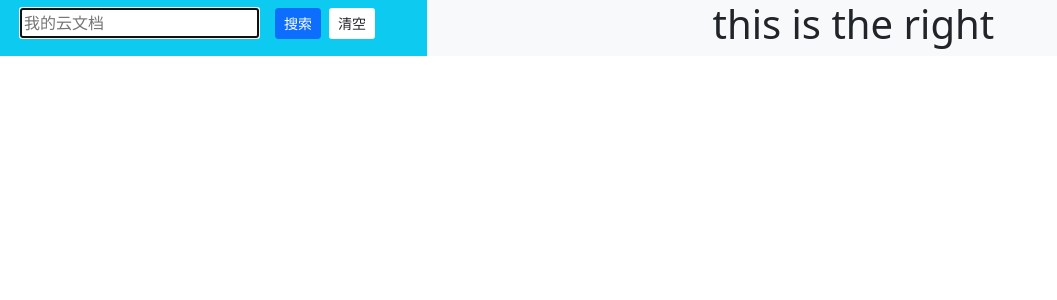
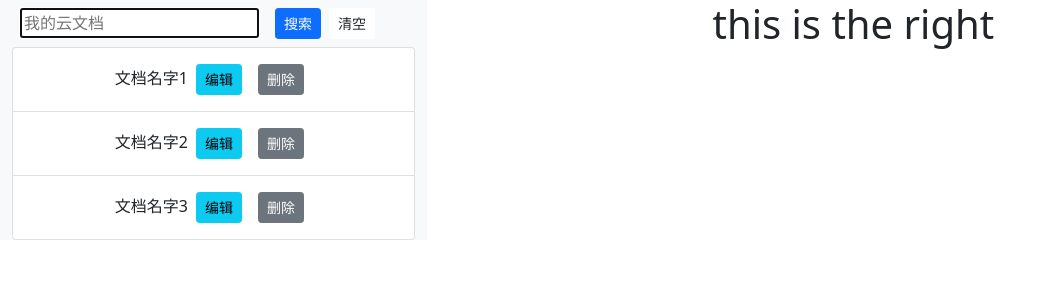
Before and after one commit to renyanLemon/cloud-doc, a React (Create React App) app: page / in a window 1280 px wide. Shown: the top 300 px of the page, without its empty margins (0-1057 px from the left). Built offline with nearby package versions, Linux system fonts and the light colour scheme.

Commit message:
feat:文章列表

```diff
--- a/main.js
+++ b/main.js
@@ -5,8 +5,7 @@ let mainWindow
 
 app.on('ready', () => {
   mainWindow = new BrowserWindow({
-    width: 1024,
-    height: 680,
+    fullscreen: true,
     webPreferences: {
       // nodeIntegration true 可以使用nodejs api
       nodeIntegration: true,
--- a/src/App.js
+++ b/src/App.js
@@ -1,20 +1,24 @@
 import './App.css';
 import 'bootstrap/dist/css/bootstrap.min.css'
 import { FileSearch } from './components/FileSearch'
+import { FileList } from './components/FileList'
 
 function App() {
   return (
     <div className="App container-fluid">
       <div className='row'>
-        <div className='col-4 bg-info left-panel'>
+        <div className='col-4 bg-light left-panel'>
           <FileSearch
           title='我的云文档'
           onFileSearch={(value) => {
             console.log(1111,value)
           }}>
           </FileSearch>
+          <FileList>
+
+          </FileList>
         </div>
-        <div className='col-8 bg-light right-panel'>
+        <div className='col-8 right-panel'>
         <h1>this is the right</h1>
         </div>
       </div>
--- /dev/null
+++ b/src/components/FileList.js
@@ -0,0 +1,58 @@
+import React, { useRef, useState } from "react"
+import PropTypes from 'prop-types'
+
+const data = [{
+  name: '文档名字1',
+  id: 1,
+  body: '简介1。。。',
+  createdAt: '1'
+},{
+  name: '文档名字2',
+  id: 2,
+  body: '简介2。。。',
+  createdAt: '2'
+},{
+  name: '文档名字3',
+  id: 3,
+  body: '简介3。。。',
+  createdAt: '3'
+}]
+
+const FileList = () => {
+  const [ currentIdEdit, setCurrentIdEdit ] = useState('')
+
+  return (
+    <div className="list-group">
+      { data.map((item) => {
+        return (
+          currentIdEdit === item.id ?
+          <div key={item.id} className="list-group-item">
+            <input defaultValue={item.name}></input>
+            <button className="btn btn-success btn-sm m-2"
+            onClick={() => {
+              setCurrentIdEdit('')
+            }}
+            >保存</button>
+            <button className="btn btn-secondary btn-sm m-2"
+            onClick={() => {
+              setCurrentIdEdit('')
+            }}
+            >取消</button>
+          </div> :
+          <div key={item.id}
+               className="list-group-item">
+            <span>{item.name}</span>
+            <button className="btn btn-info btn-sm m-2"
+            onClick={() => {
+              setCurrentIdEdit(item.id)
+            }}>编辑</button>
+            <button className="btn btn-secondary btn-sm m-2"
+            >删除</button>
+          </div>
+        )
+      }) }
+    </div>
+  )
+}
+
+export { FileList }
```
